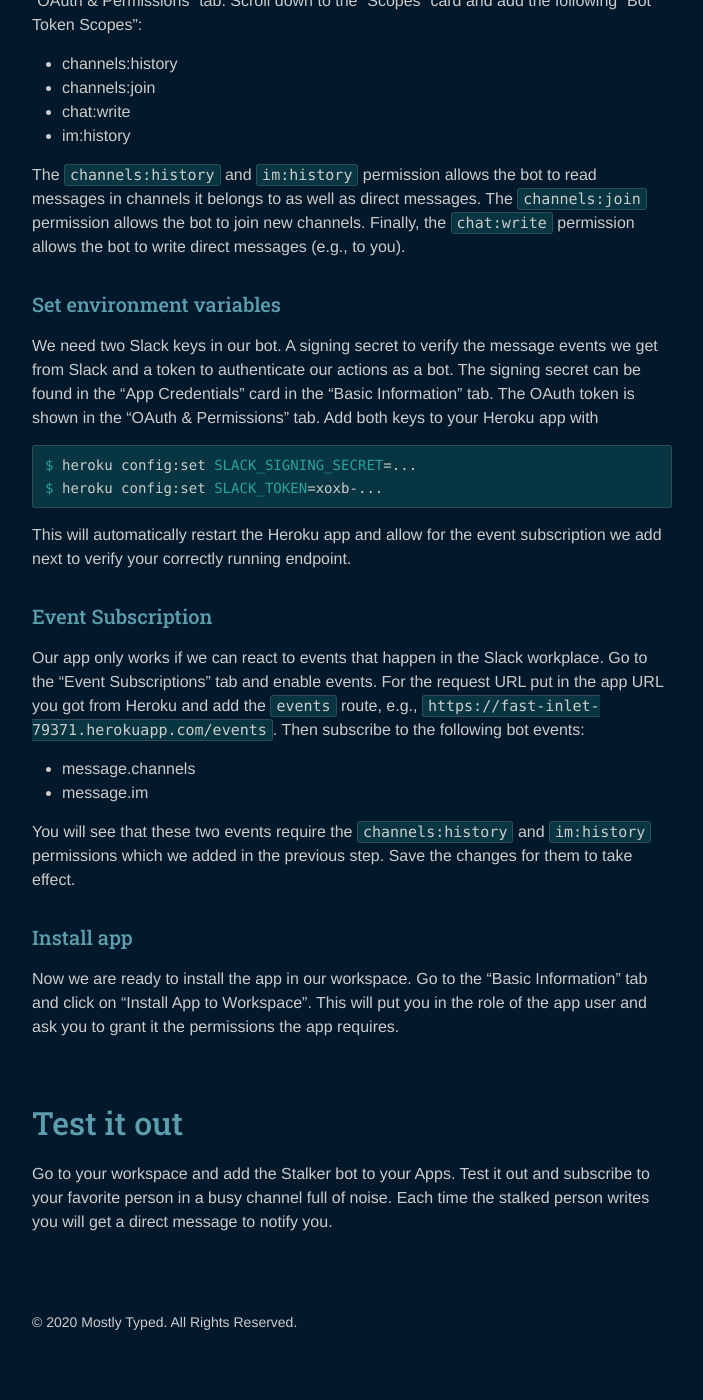
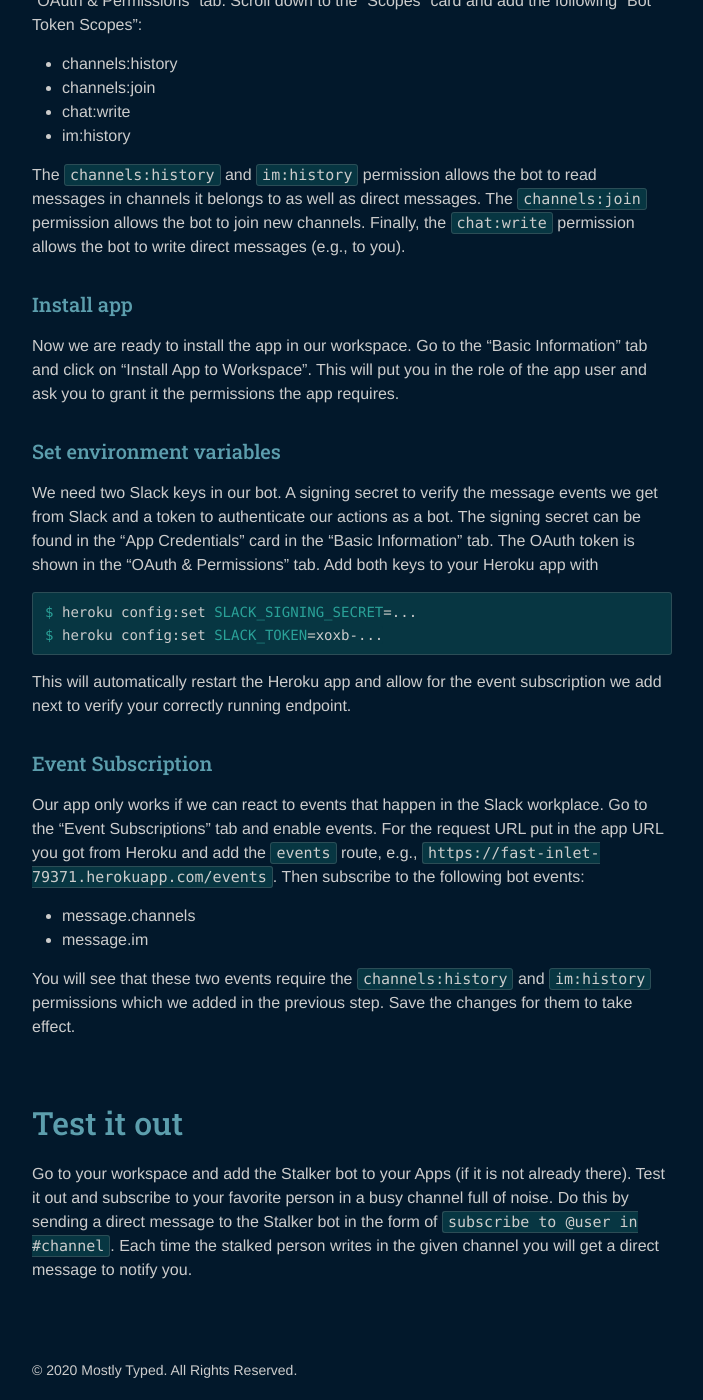
Before and after one commit to mostlytyped/rethinkdb-addon-lead-page, a Jekyll site: the page built from _posts/2020-11-16-slack-bot.md, in a window 1280 px wide and 1400 px high, scrolled down 13152 px. Shown: the whole window, without its empty margins (288-991 px from the left). Built offline with Jekyll 4.4.1, drawn with Linux system fonts in a browser that asks for light colours; before the commit the page ends 14504 px from its top, so only the background shows below that; some of the changed text lies outside the part shown.

Commit message:
Paddys comments

````diff
--- a/_posts/2020-11-16-slack-bot.md
+++ b/_posts/2020-11-16-slack-bot.md
@@ -467,7 +467,7 @@ instance of RethinkDB, the defaults should work.
 
 ### Migration
 
-The app does not work without a `users` and `subscriptions` tables. We thus need a
+The app does not work without `users` and `subscriptions` tables. We thus need a
 database migration that adds these tables.
 
 ```js
@@ -605,6 +605,12 @@ in channels it belongs to as well as direct messages. The `channels:join` permis
 allows the bot to join new channels. Finally, the `chat:write` permission allows the
 bot to write direct messages (e.g., to you).
 
+#### Install app
+
+Now we are ready to install the app in our workspace. Go to the "Basic Information" tab and
+click on "Install App to Workspace". This will put you in the role of the app user and
+ask you to grant it the permissions the app requires.
+
 #### Set environment variables
 
 We need two Slack keys in our bot. A signing secret to verify the message events we get
@@ -634,14 +640,10 @@ bot events:
 You will see that these two events require the `channels:history` and `im:history` permissions
 which we added in the previous step. Save the changes for them to take effect.
 
-#### Install app
-
-Now we are ready to install the app in our workspace. Go to the "Basic Information" tab and
-click on "Install App to Workspace". This will put you in the role of the app user and
-ask you to grant it the permissions the app requires.
-
 ## Test it out
 
-Go to your workspace and add the Stalker bot to your Apps. Test it out and subscribe to your
-favorite person in a busy channel full of noise. Each time the stalked person writes
-you will get a direct message to notify you.
+Go to your workspace and add the Stalker bot to your Apps (if it is not already there).
+Test it out and subscribe to your favorite person in a busy channel full of noise. Do
+this by sending a direct message to the Stalker bot in the form of `subscribe to @user in #channel`.
+Each time the stalked person writes in the given channel you will get a direct message
+to notify you.
````
Also changed, not shown: other parts of _posts/2020-11-16-slack-bot.md (+4 -4 lines).
